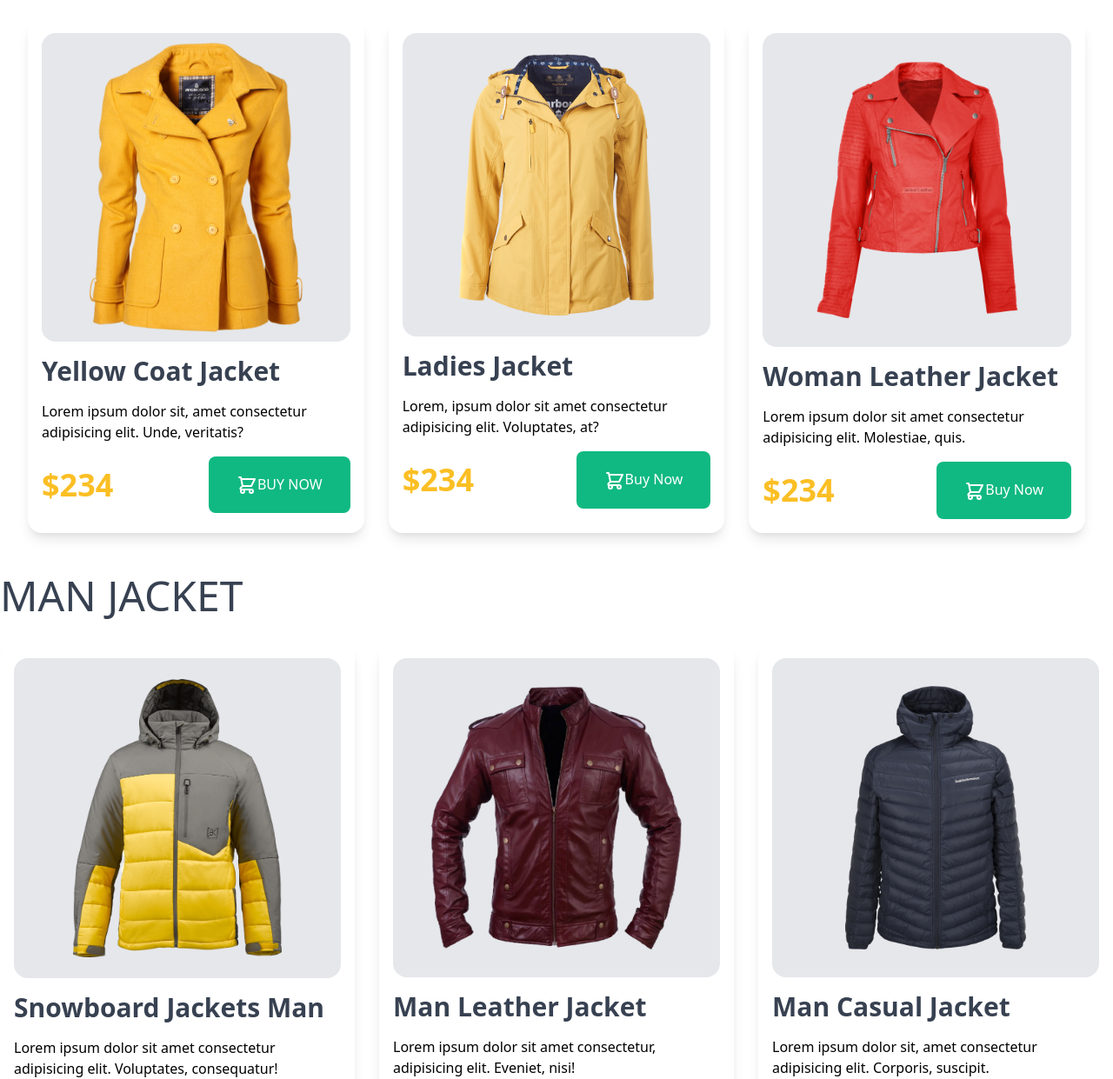
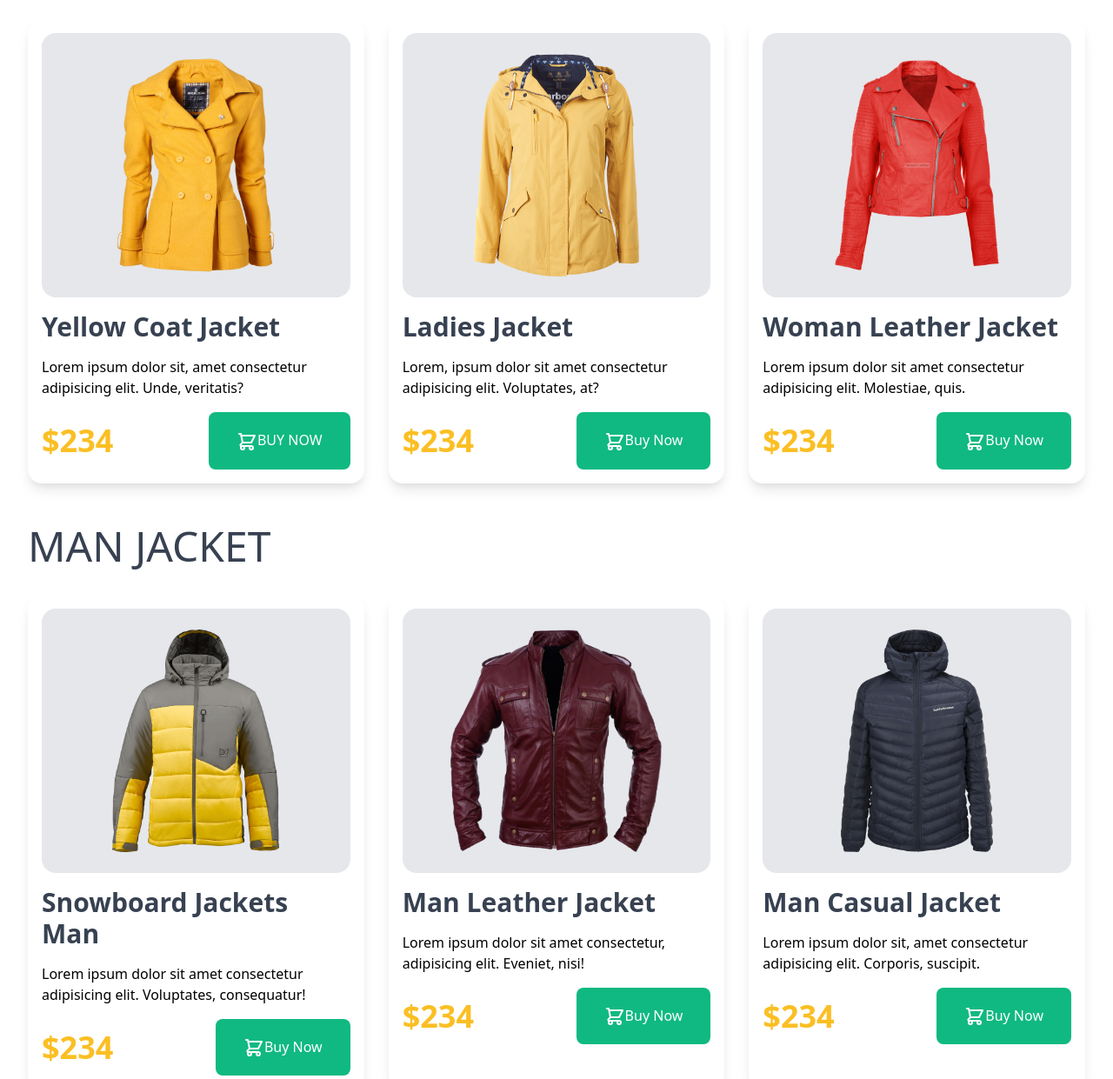
Before and after one commit to Jahid0178/Penguin-Fashion-Tailwind, a plain HTML site: page index.html in a window 1280 px wide. Shown: the part 753-1994 px from the top of the page at 87% size. Drawn offline with nearby package versions, Linux system fonts and the light colour scheme.

Commit message:
complete website uploads

```diff
--- a/index.html
+++ b/index.html
@@ -34,8 +34,8 @@
             <div class="grid lg:grid-cols-3 gap-7">
                 <!-- Woman Single Coat Item -->
                 <div class="shadow-lg rounded-2xl p-4 space-y-4">
-                    <div class="bg-gray-200 rounded-2xl p-1">
-                        <img src="images/jacket-1.png" alt="yellow-jacket">
+                    <div class="bg-gray-200 rounded-2xl py-6">
+                        <img class="h-64 mx-auto" src="images/jacket-1.png" alt="yellow-jacket">
                     </div>
                     <h4 class="text-3xl font-bold text-gray-700">Yellow Coat Jacket</h4>
                     <p>Lorem ipsum dolor sit, amet consectetur adipisicing elit. Unde, veritatis?</p>
@@ -46,10 +46,10 @@
                           </svg>Buy Now</button>
                     </div>
                 </div>
-                <!-- Single Coat Item -->
+                <!-- Woman Single Coat Item -->
                 <div class="shadow-lg rounded-2xl p-4 space-y-4">
                     <div class="bg-gray-200 rounded-2xl py-6">
-                        <img class="w-56 mx-auto" src="images/jacket-2.png" alt="lite-yellow-jacket">
+                        <img class="h-64 mx-auto" src="images/jacket-2.png" alt="lite-yellow-jacket">
                     </div>
                     <h4 class="text-3xl font-bold text-gray-700">Ladies Jacket</h4>
                     <p>Lorem, ipsum dolor sit amet consectetur adipisicing elit. Voluptates, at?</p>
@@ -60,10 +60,10 @@
                           </svg>Buy Now</button>
                     </div>
                 </div>
-                <!-- Single Coat Item -->
+                <!-- Woman Single Coat Item -->
                 <div class="shadow-lg rounded-2xl p-4 space-y-4">
                     <div class="bg-gray-200 rounded-2xl py-6">
-                        <img class="w-64 mx-auto" src="images/jacket-3.png" alt="red-jacket">
+                        <img class="h-64 mx-auto" src="images/jacket-3.png" alt="red-jacket">
                     </div>
                     <h4 class="text-3xl font-black text-gray-700">Woman Leather Jacket</h4>
                     <p>Lorem ipsum dolor sit amet consectetur adipisicing elit. Molestiae, quis.</p>
@@ -77,14 +77,14 @@
             </div>
         </section>
         <!-- Man Jacket Section -->
-        <section>
+        <section class="container mx-auto px-8 my-12">
             <h2 class="text-5xl text-gray-700 font-medium uppercase my-8">Man Jacket</h2>
             <!-- Man Jacket Container -->
-            <div class="grid grid-cols-3 gap-7">
+            <div class="grid lg:grid-cols-3 gap-7">
                 <!-- Man Single Jacket Items -->
                 <div class="shadow-lg rounded-2xl p-4 space-y-4">
                     <div class="bg-gray-200 rounded-2xl py-6">
-                        <img class="w-60 mx-auto" src="images/jacket-4.png" alt="snowboar-man-jacket">
+                        <img class="h-64 mx-auto" src="images/jacket-4.png" alt="snowboar-man-jacket">
                     </div>
                     <h4 class="text-3xl font-black text-gray-700">Snowboard Jackets Man</h4>
                     <p>Lorem ipsum dolor sit amet consectetur adipisicing elit. Voluptates, consequatur!</p>
@@ -97,8 +97,8 @@
                 </div>
                 <!-- Man Single Jacket Items -->
                 <div class="shadow-lg rounded-2xl p-4 space-y-4">
-                    <div class="bg-gray-200 rounded-2xl py-8">
-                        <img class="w-72 mx-auto" src="images/jacket-5.png" alt="man-leather-jacket">
+                    <div class="bg-gray-200 rounded-2xl py-6">
+                        <img class="h-64 mx-auto" src="images/jacket-5.png" alt="man-leather-jacket">
                     </div>
                     <h4 class="text-3xl font-black text-gray-700">Man Leather Jacket</h4>
                     <p>Lorem ipsum dolor sit amet consectetur, adipisicing elit. Eveniet, nisi!</p>
@@ -111,8 +111,8 @@
                 </div>
                 <!-- Man Single Jacket Items -->
                 <div class="shadow-lg rounded-2xl p-4 space-y-4">
-                    <div class="bg-gray-200 rounded-2xl py-8">
-                        <img class="w-52 mx-auto" src="images/jacket-6.png" alt="man-casual-jacket">
+                    <div class="bg-gray-200 rounded-2xl py-6">
+                        <img class="h-64 mx-auto" src="images/jacket-6.png" alt="man-casual-jacket">
                     </div>
                     <h4 class="text-3xl font-black text-gray-700">Man Casual Jacket</h4>
                     <p>Lorem ipsum dolor sit, amet consectetur adipisicing elit. Corporis, suscipit.</p>
@@ -126,8 +126,8 @@
             </div>
         </section>
         <!-- Features Section -->
-        <section class="grid grid-cols-2 gap-2 p-20">
-            <div class="flex items-center">
+        <section class="grid md:grid-cols-2 gap-2 p-20">
+            <div class="md:flex items-center shadow-lg rounded-lg">
                 <div>
                     <img class="w-24 mx-5" src="icons/image 12.png" alt="house-image">
                 </div>
@@ -139,7 +139,7 @@
             <div class="row-span-3">
                 <img src="images/shopping.png" alt="shopping-image">
             </div>
-            <div class="flex items-center">
+            <div class="md:flex items-center shadow-lg rounded-lg">
                 <div>
                     <img class="w-24 mx-5" src="icons/image 13.png" alt="exchange-icon">
                 </div>
@@ -148,7 +148,7 @@
                     <p>One of the many reasons you can shop with peace of mind</p>
                 </div>
             </div>
-            <div class="flex items-center">
+            <div class="md:flex items-center shadow-lg rounded-lg">
                 <div>
                     <img class="w-24 mx-5" src="icons/image 14.png" alt="help-center-icon">
                 </div>
@@ -160,8 +160,8 @@
         </section>
     </main>
 
-    <footer>
-
+    <footer class="text-center p-1 bg-purple-600 text-white">
+        <p>&copy Copyright, All Rights Reserved 2021 | <span class="text-gray-300">Designed By Zahid.</span></p>
     </footer>
 </body>
 </html>
```
